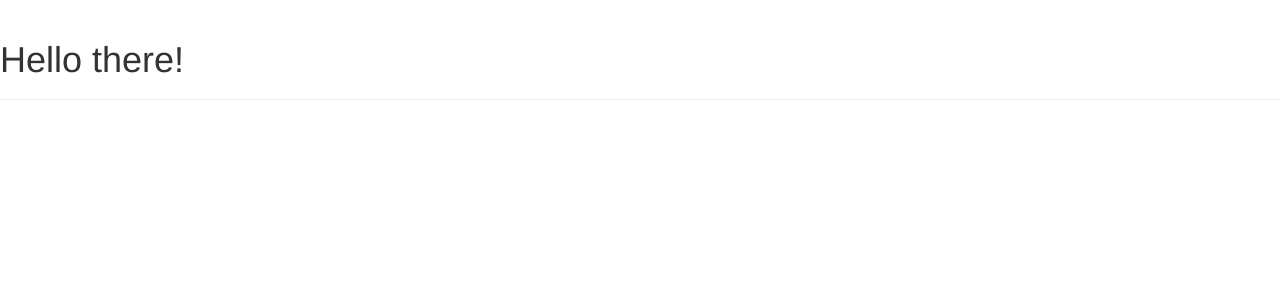
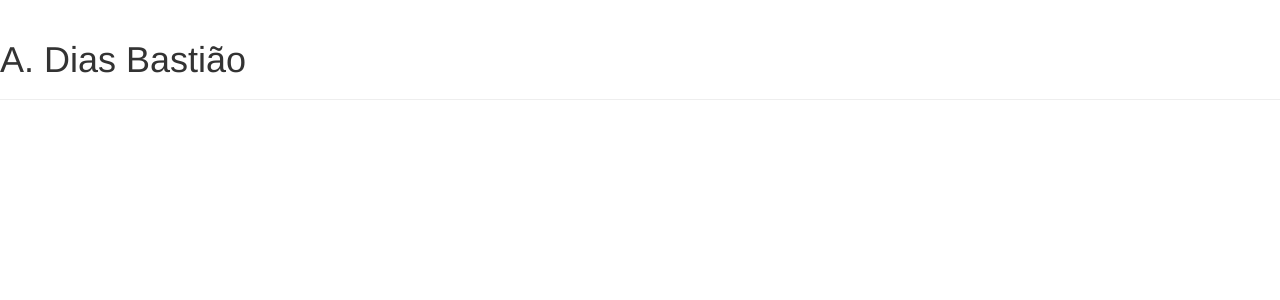
Before and after one commit to CurtesMalteser/portfolio-react-app, a React (Create React App) app: page / in a window 1280 px wide. Shown: the top 300 px of the page. Built offline with nearby package versions, Linux system fonts and the light colour scheme.

Commit message:
Changes Header text to my name

```diff
--- a/src/components/header/Header.tsx
+++ b/src/components/header/Header.tsx
@@ -2,7 +2,7 @@ export function Header() {
     return (
         <>
             <div className="page-header">
-                <h1>Hello there!</h1>
+                <h1>A. Dias Bastião</h1>
             </div>
         </>
     )
```
